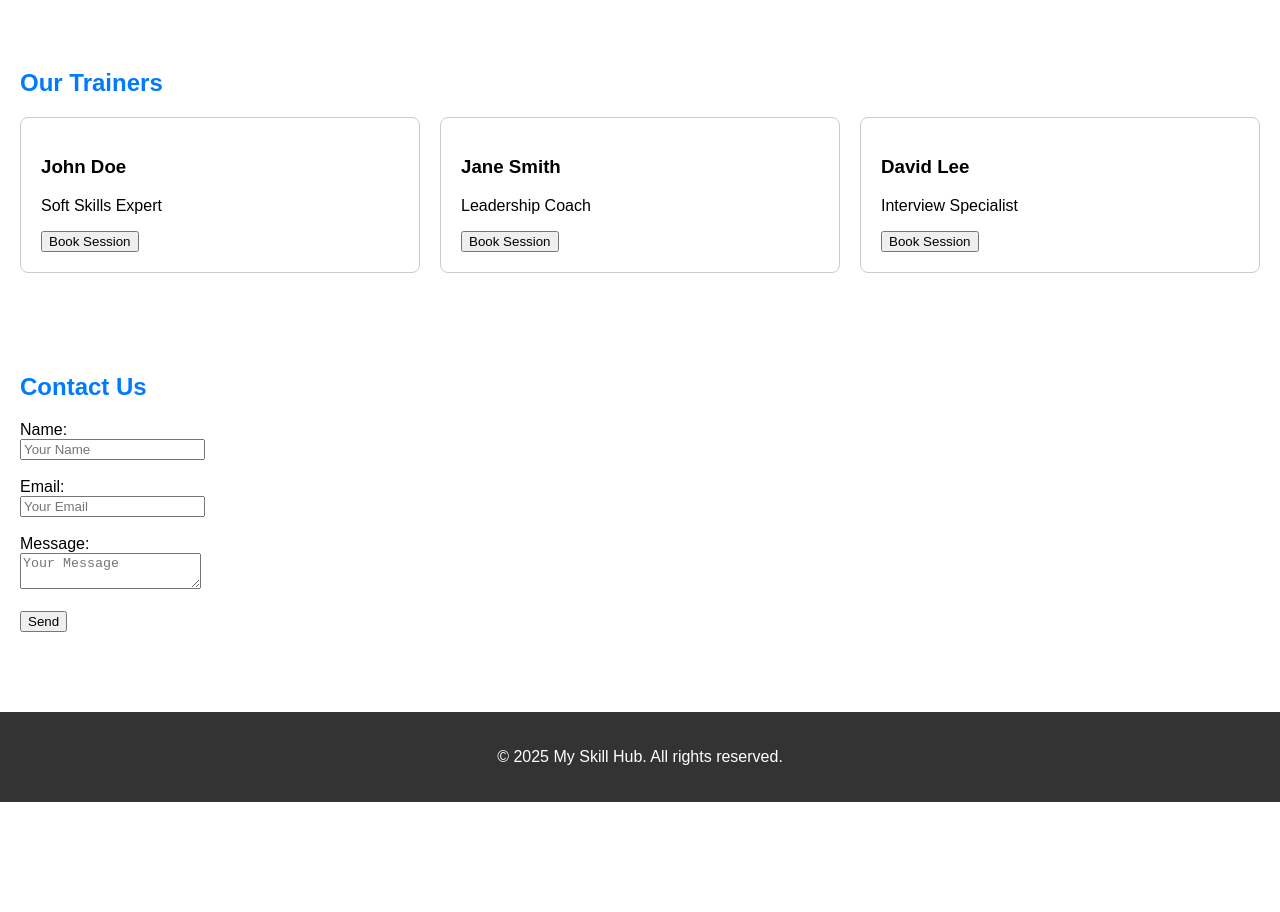
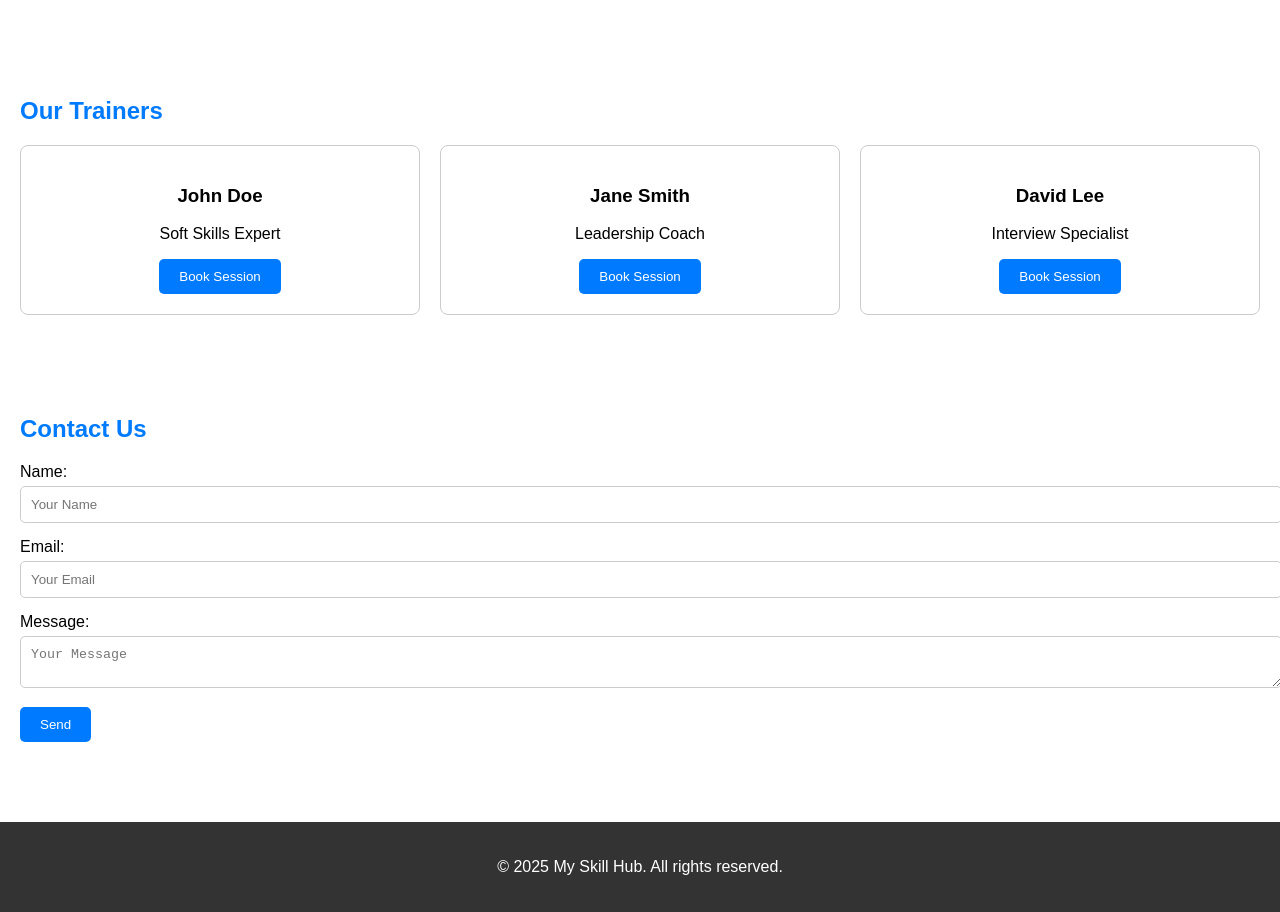
Before and after one commit to ravi-200530/new-one, a plain HTML site: page Index.html in a window 1280 px wide. Shown: the part 868-1780 px from the top of the page. Before the commit the page ends 1670 px from the top, so only its background shows below. Drawn offline with Linux system fonts and the light colour scheme.

Commit message:
Update Index.html

```diff
--- a/Index.html
+++ b/Index.html
@@ -6,13 +6,16 @@
   <title>My Skill Hub</title>
   <style>
     body { font-family: Arial, sans-serif; margin:0; padding:0; }
-    header { background: #007BFF; color: white; padding: 15px 20px; display: flex; justify-content: space-between; align-items: center; }
+    header { background: #007BFF; color: white; padding: 15px 20px; display: flex; justify-content: space-between; align-items: center; position: sticky; top: 0; }
     nav a { color: white; margin: 0 10px; text-decoration: none; }
     .hero { background: #f0f0f0; padding: 60px 20px; text-align: center; }
     section { padding: 40px 20px; }
-    h2 { color: #007BFF; }
+    h2 { color: #007BFF; margin-bottom: 20px; }
     .courses, .trainers { display: flex; flex-wrap: wrap; gap: 20px; }
-    .card { border: 1px solid #ccc; border-radius: 8px; padding: 20px; flex: 1 1 calc(33% - 40px); box-sizing: border-box; }
+    .card { border: 1px solid #ccc; border-radius: 8px; padding: 20px; flex: 1 1 calc(33% - 40px); box-sizing: border-box; text-align: center; }
+    button { background: #007BFF; color: white; border: none; padding: 10px 20px; border-radius: 5px; cursor: pointer; }
+    button:hover { background: #0056b3; }
+    input, textarea { width: 100%; padding: 10px; margin-top: 5px; margin-bottom: 15px; border-radius: 5px; border: 1px solid #ccc; }
     footer { background: #333; color: white; text-align: center; padding: 20px; margin-top: 40px; }
     @media(max-width: 768px){ .card { flex: 1 1 100%; } }
   </style>
@@ -94,13 +97,16 @@
   <!-- Contact Section -->
   <section id="contact">
     <h2>Contact Us</h2>
-    <form>
-      <label>Name:</label><br>
-      <input type="text" placeholder="Your Name" required><br><br>
-      <label>Email:</label><br>
-      <input type="email" placeholder="Your Email" required><br><br>
-      <label>Message:</label><br>
-      <textarea placeholder="Your Message" required></textarea><br><br>
+    <form onsubmit="alert('Form submitted!'); return false;">
+      <label>Name:</label>
+      <input type="text" placeholder="Your Name" required>
+
+      <label>Email:</label>
+      <input type="email" placeholder="Your Email" required>
+
+      <label>Message:</label>
+      <textarea placeholder="Your Message" required></textarea>
+
       <button type="submit">Send</button>
     </form>
   </section>
```
